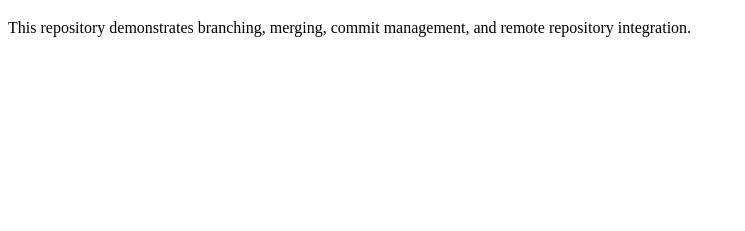
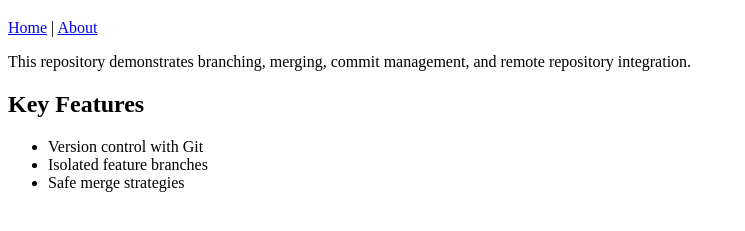
Before and after one commit to MohitaGurram66/Git_GitHub_Assignment, a plain HTML site: page about.html in a window 1280 px wide. Shown: the part 61-292 px from the top of the page, without its empty margins (0-745 px from the left). Drawn offline with Linux system fonts and the light colour scheme.

Commit message:
Add feature to about page

```diff
--- a/about.html
+++ b/about.html
@@ -8,9 +8,21 @@
 <body>
     <header>
         <h1>About This Project</h1>
+        <nav>
+            <a href="index.html">Home</a> |
+            <a href="about.html">About</a>
+        </nav>
     </header>
     <main>
         <p>This repository demonstrates branching, merging, commit management, and remote repository integration.</p>
+        <section id="features">
+            <h2>Key Features</h2>
+            <ul>
+                <li>Version control with Git</li>
+                <li>Isolated feature branches</li>
+                <li>Safe merge strategies</li>
+            </ul>
+        </section>
     </main>
 </body>
 </html>
```
